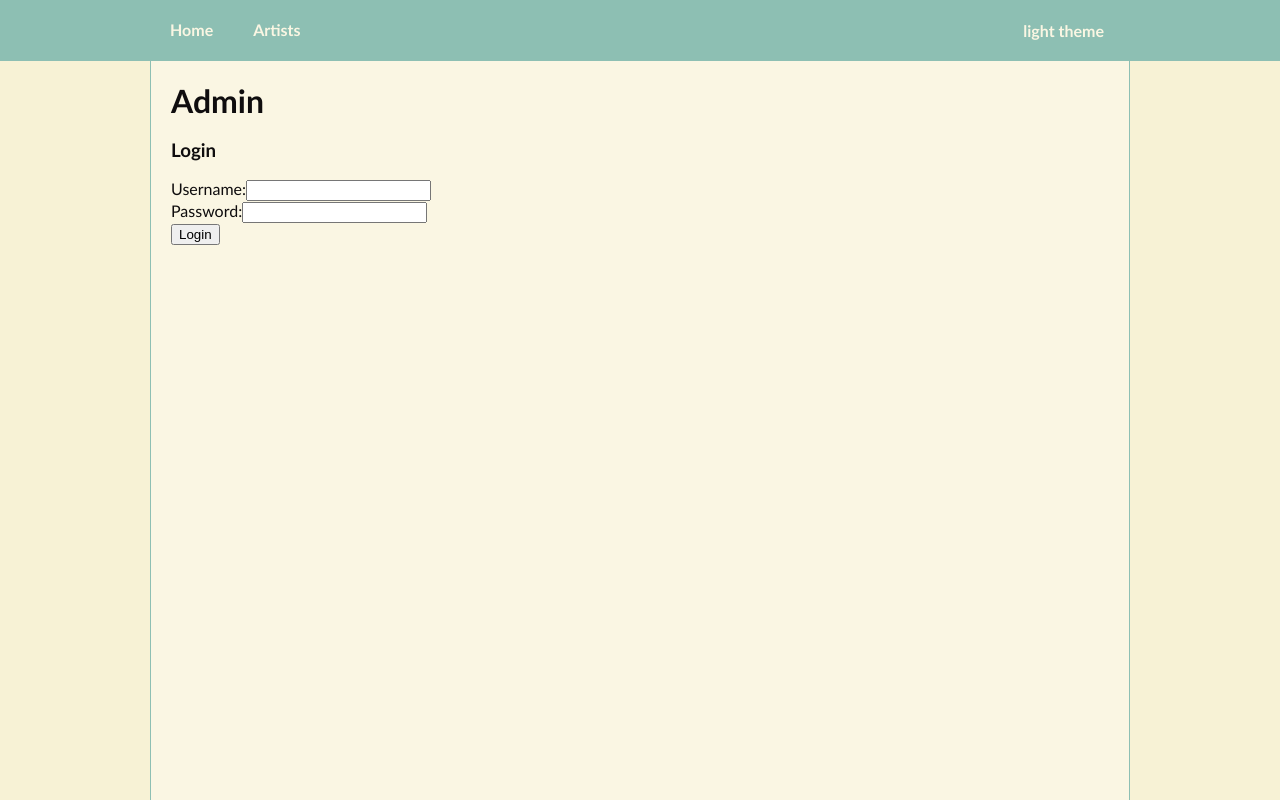
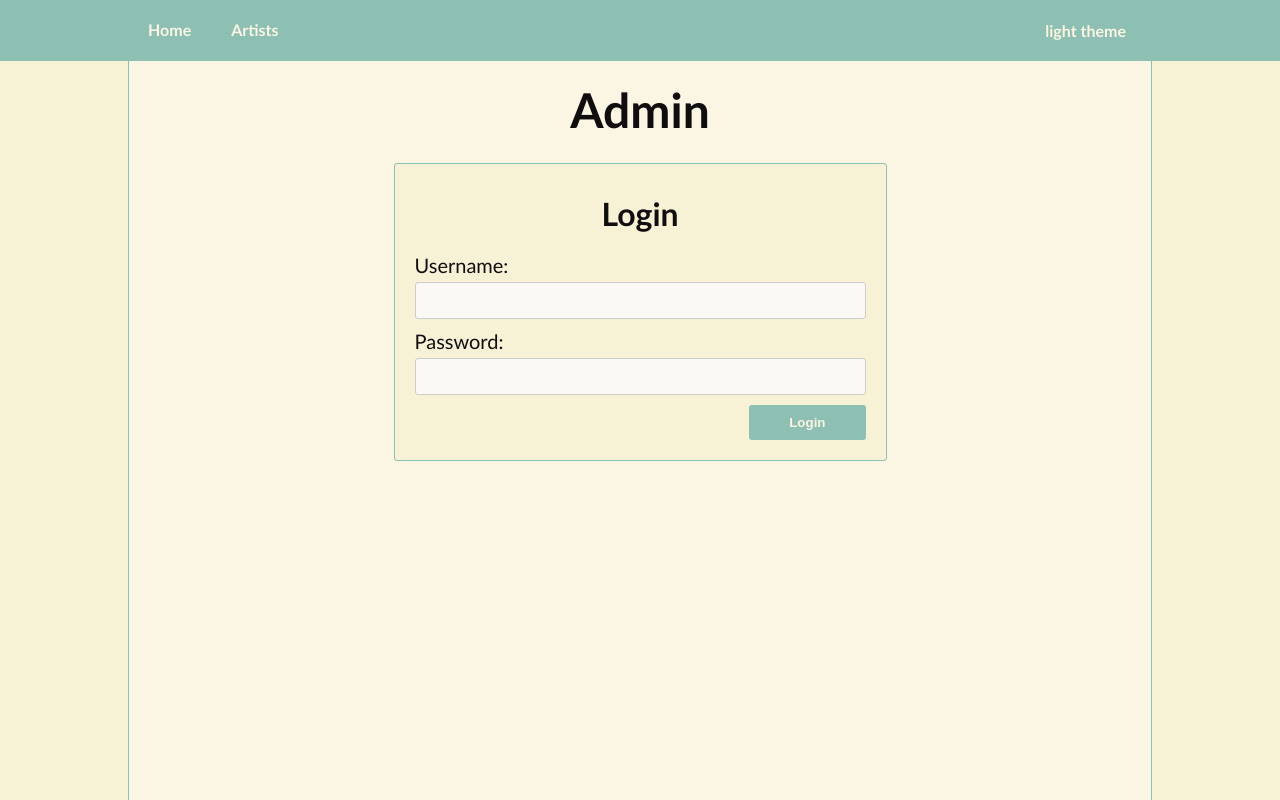
Before and after one commit to DrJP99/myLPs, a React (Create React App) app in the folder client/: page /admin in a window 1280 px wide. Built offline with nearby package versions, Linux system fonts and the light colour scheme.

Commit message:
form css with theme

```diff
--- a/client/src/components/Admin.jsx
+++ b/client/src/components/Admin.jsx
@@ -16,7 +16,7 @@ const Admin = () => {
 	console.log(user);
 	return (
 		<div>
-			<h1>Admin</h1>
+			<h1 className="header-1">Admin</h1>
 			{user ? (
 				<div>
 					<p>{user} logged in</p>
--- a/client/src/components/AlbumForm.js
+++ b/client/src/components/AlbumForm.js
@@ -8,6 +8,7 @@ const AlbumForm = () => {
 	const [artist, setArtist] = useState('');
 	const [allArtists, setAllArtists] = useState([]);
 	const [year, setYear] = useState('');
+	const [comment, setComment] = useState('');
 	const navigate = useNavigate();
 
 	useEffect(() => {
@@ -25,6 +26,7 @@ const AlbumForm = () => {
 			title: title,
 			artist: artist,
 			year: year,
+			comment: comment,
 		};
 
 		create(newAlbum)
@@ -38,8 +40,9 @@ const AlbumForm = () => {
 
 	return (
 		<div>
-			<h2>Add new album</h2>
-			<form>
+			<h1 className="header-1">Add new album</h1>
+			<div className="form">
+				<form className="form-group">
 					<label htmlFor="title">Title</label>
 					<input
 						type="text"
@@ -48,7 +51,6 @@ const AlbumForm = () => {
 						name="title"
 						onChange={({ target }) => setTitle(target.value)}
 					/>
-				<br />
 					<label htmlFor="artist">Artist</label>
 					<select
 						value={artist}
@@ -58,7 +60,6 @@ const AlbumForm = () => {
 							<option key={artist}>{artist}</option>
 						))}
 					</select>
-				<br />
 					<label htmlFor="year">Year</label>
 					<input
 						type="number"
@@ -67,11 +68,28 @@ const AlbumForm = () => {
 						name="year"
 						onChange={({ target }) => setYear(target.value)}
 					/>
-				<br />
-				<button type="submit" onClick={handleSubmit}>
+					<label htmlFor="cover">Cover</label>
+					<input type="file" name="cover" />
+
+					<label htmlFor="comment">Comments (optional)</label>
+					<textarea
+						name="comment"
+						id="comment"
+						cols="40"
+						rows="5"
+						value={comment}
+						onChange={({ target }) => setComment(target.value)}
+					/>
+
+					<button
+						className="button"
+						type="submit"
+						onClick={handleSubmit}
+					>
 						Add album
 					</button>
 				</form>
+			</div>
 		</div>
 	);
 };
--- a/client/src/components/ArtistForm.jsx
+++ b/client/src/components/ArtistForm.jsx
@@ -27,7 +27,9 @@ const ArtistForm = () => {
 
 	return (
 		<div>
-			<form>
+			<h1 className="header-1">Add new artist</h1>
+			<div className="form">
+				<form className="form-group">
 					<label htmlFor="name">Name</label>
 					<input
 						type="text"
@@ -36,8 +38,7 @@ const ArtistForm = () => {
 						name="name"
 						onChange={({ target }) => setName(target.value)}
 					/>
-				<br />
-				<label htmlFor="origin">Origin</label>
+					<label htmlFor="origin">Country of Origin</label>
 					<input
 						type="text"
 						value={origin}
@@ -45,20 +46,26 @@ const ArtistForm = () => {
 						name="origin"
 						onChange={({ target }) => setOrigin(target.value)}
 					/>
-				<br />
-				<label htmlFor="desc">Description</label>
-				<input
-					type="text"
+					<label htmlFor="portrait">Portrait Image</label>
+					<input type="file" id="portrait" name="portrait" />
+					<label htmlFor="desc">Description (optional)</label>
+					<textarea
 						value={desc}
 						id="desc"
 						name="desc"
+						cols={40}
+						rows={5}
 						onChange={({ target }) => setDesc(target.value)}
 					/>
-				<br />
-				<button type="submit" onClick={handleSubmit}>
+					<button
+						className="button"
+						type="submit"
+						onClick={handleSubmit}
+					>
 						Add artist
 					</button>
 				</form>
+			</div>
 		</div>
 	);
 };
--- a/client/src/components/LoginForm.jsx
+++ b/client/src/components/LoginForm.jsx
@@ -27,7 +27,9 @@ const LoginForm = () => {
 
 	return (
 		<div>
-			<h3>Login</h3>
+			<div className="form">
+				<div className="form-group">
+					<h2 className="header-2">Login</h2>
 					<form onSubmit={handleLogin}>
 						<div>
 							<label htmlFor="username">Username:</label>
@@ -49,8 +51,12 @@ const LoginForm = () => {
 								onChange={(target) => setPassword(target.value)}
 							/>
 						</div>
-				<button type="submit">Login</button>
+						<button className="button" type="submit">
+							Login
+						</button>
 					</form>
+				</div>
+			</div>
 		</div>
 	);
 };
--- a/client/src/styles/_colors.scss
+++ b/client/src/styles/_colors.scss
@@ -14,6 +14,7 @@ $blue-500: #6c9188;
 $blue-600: #5c7b73;
 $blue-700: #4d665f;
 
+$cream-300: #faf9f6;
 $cream-400: #faf6e3;
 $cream-500: #f7f2d5;
 $cream-600: #f2ebc0; //main
--- a/client/src/styles/_reset.scss
+++ b/client/src/styles/_reset.scss
@@ -10,6 +10,8 @@ $medium-screen: 768px;
 $large-screen: 992px;
 $xlarge-screen: 1200px;
 $xxlarge-screen: 1400px;
+
+$border-radius: 3px;
 
 @media (min-width: $small-screen) {
 	// small devices
@@ -31,7 +33,7 @@ $xxlarge-screen: 1400px;
 	// xxlarge devices
 }
 
-$main-margin: 150px;
+$main-margin: 10%;
 $transition-time: 150ms;
 
 .app {
@@ -63,6 +65,7 @@ $transition-time: 150ms;
 
 	&-2 {
 		@extend %header;
+		margin-top: 10px;
 		margin-bottom: 20px;
 		font-size: 2em;
 	}
@@ -113,6 +116,19 @@ $transition-time: 150ms;
 	}
 }
 
+%button {
+	padding: 10px 40px;
+	border-radius: $border-radius;
+	border: none;
+	font-weight: bold;
+	cursor: pointer;
+	transition: $transition-time;
+}
+
+.button {
+	@extend %button;
+}
+
 .float-right {
 	margin-left: auto;
 }
@@ -131,7 +147,7 @@ $image-size: 250px;
 
 .grid-container {
 	display: grid;
-	grid-template-columns: repeat(auto-fill, minmax($image-size + 30px, 2fr));
+	grid-template-columns: repeat(auto-fill, minmax($image-size + 20px, 1fr));
 	grid-gap: 25px;
 	justify-self: inline;
 }
@@ -144,7 +160,7 @@ $image-size: 250px;
 }
 
 .card {
-	border-radius: 3px;
+	border-radius: $border-radius;
 	margin: 25px;
 
 	width: $image-size;
@@ -155,7 +171,7 @@ $image-size: 250px;
 			height: $image-size;
 			width: $image-size;
 			background-color: white;
-			border-radius: 3px;
+			border-radius: $border-radius;
 		}
 
 		&-artist {
@@ -194,3 +210,76 @@ $image-size: 250px;
 .text-center {
 	text-align: center;
 }
+
+.form {
+	display: flex;
+	border: 1px solid;
+	border-radius: $border-radius;
+	width: 50%;
+	margin: auto;
+
+	.form-group {
+		padding: 20px;
+		flex: 1;
+
+		label {
+			display: block;
+			margin-bottom: 5px;
+			font-size: 1.25em;
+		}
+
+		input {
+			box-sizing: border-box;
+			-webkit-box-sizing: border-box;
+			-moz-box-sizing: border-box;
+			width: 100%;
+			padding: 10px;
+			margin-bottom: 10px;
+			border-radius: $border-radius;
+			border: 1px solid #ccc;
+
+			&[type='number'] {
+				appearance: textfield;
+			}
+
+			&[type='file'] {
+				border: none;
+				padding: 0;
+
+				&::file-selector-button {
+					@extend %button;
+					margin-right: 25px;
+				}
+			}
+		}
+
+		textarea {
+			box-sizing: border-box;
+			-webkit-box-sizing: border-box;
+			-moz-box-sizing: border-box;
+			width: 100%;
+			padding: 10px;
+			margin-bottom: 10px;
+			border-radius: $border-radius;
+			border: 1px solid #ccc;
+			resize: none;
+		}
+
+		select {
+			width: 100%;
+			padding: 10px;
+			margin-bottom: 10px;
+			border-radius: $border-radius;
+			border: 1px solid #ccc;
+
+			option {
+				padding: 10px;
+				border-radius: $border-radius;
+			}
+		}
+
+		button {
+			float: right;
+		}
+	}
+}
--- a/client/src/styles/index.scss
+++ b/client/src/styles/index.scss
@@ -35,6 +35,54 @@
 			background-color: $cream-600;
 		}
 	}
+
+	%light-button {
+		background-color: $primary;
+		color: $cream-400;
+
+		&:hover {
+			background-color: $blue-700;
+			color: $primary;
+		}
+	}
+
+	.button {
+		@extend %light-button;
+	}
+
+	.form {
+		background-color: $background;
+		border-color: $primary;
+
+		input {
+			background-color: $cream-300;
+			&[type='file'] {
+				&::file-selector-button {
+					@extend %light-button;
+				}
+			}
+
+			&:focus {
+				outline: solid 2px $primary;
+			}
+		}
+
+		textarea {
+			background-color: $cream-300;
+
+			&:focus {
+				outline: solid 2px $primary;
+			}
+		}
+
+		select {
+			background-color: $cream-300;
+
+			&:focus {
+				outline: solid 2px $primary;
+			}
+		}
+	}
 }
 
 .dark {
@@ -51,9 +99,13 @@
 		}
 	}
 
-	.navbar-item {
-		&:hover {
-			background-color: $dark-700;
+	.navbar {
+		background-color: $red-700;
+
+		.navbar-item {
+			&:hover {
+				background-color: $dark-700;
+			}
 		}
 	}
 
@@ -68,4 +120,53 @@
 			background-color: $dark-700;
 		}
 	}
+
+	%dark-button {
+		background-color: $danger-primary;
+		color: $cream-400;
+
+		&:hover {
+			background-color: $background-dark;
+			color: $danger-primary;
+			outline: 1px solid $danger-primary;
+		}
+	}
+
+	.button {
+		@extend %dark-button;
+	}
+
+	.form {
+		background-color: $background-dark;
+		border-color: $danger-primary;
+
+		input {
+			background-color: $cream-400;
+			&[type='file'] {
+				&::file-selector-button {
+					@extend %dark-button;
+				}
+			}
+
+			&:focus {
+				outline: solid 2px $danger-primary;
+			}
+		}
+
+		textarea {
+			background-color: $cream-400;
+
+			&:focus {
+				outline: solid 2px $danger-primary;
+			}
+		}
+
+		select {
+			background-color: $cream-400;
+
+			&:focus {
+				outline: solid 2px $danger-primary;
+			}
+		}
+	}
 }
```
Lines whose indentation alone changed are shown as unchanged.
